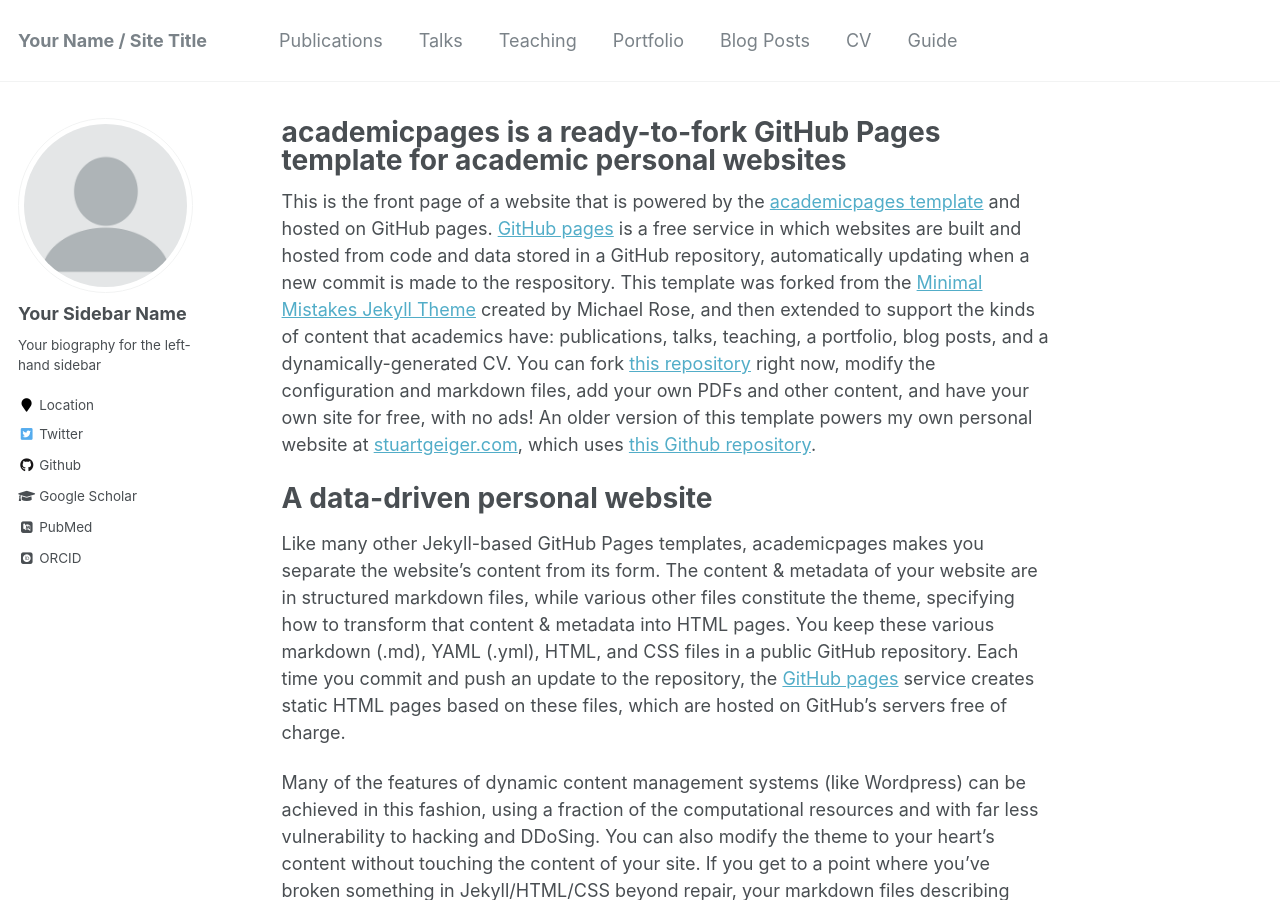
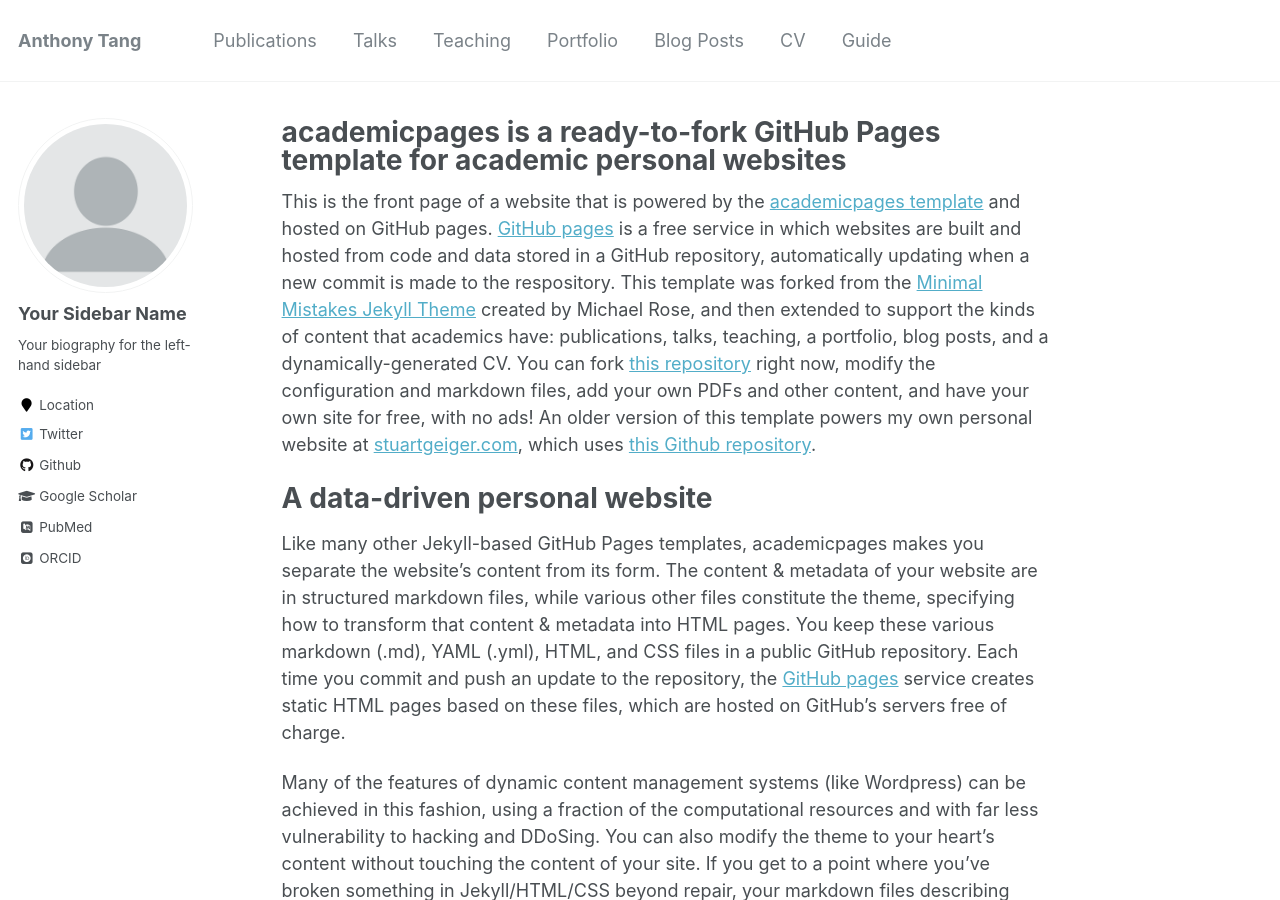
Before and after one commit to antang808/academic, a Jekyll site: the page built from _pages/about.md, in a window 1280 px wide and 900 px high. Built offline with Jekyll 4.4.1, drawn with Linux system fonts in a browser that asks for light colours; some web fonts are replaced.

Commit message:
Update _config.yml

```diff
--- a/_config.yml
+++ b/_config.yml
@@ -7,13 +7,13 @@
 
 # Site Settings
 locale                   : "en-US"
-title                    : "Your Name / Site Title"
+title                    : "Anthony Tang"
 title_separator          : "-"
 name                     : &name "Your Name"
-description              : &description "personal description"
-url                      : https://academicpages.github.io # the base hostname & protocol for your site e.g. "https://mmistakes.github.io"
+description              : &description "Hi, I'm Anthony, a PhD student at the University of Washington."
+url                      : https://antang808.github.io # the base hostname & protocol for your site e.g. "https://mmistakes.github.io"
 baseurl                  : "" # the subpath of your site, e.g. "/blog"
-repository               : "academicpages/academicpages.github.io"
+repository               : "antang808/antang808.github.io"
 teaser                   :  # filename of teaser fallback teaser image placed in /images/, .e.g. "500x300.png"
 breadcrumbs              : false # true, false (default)
 words_per_minute         : 160
```
